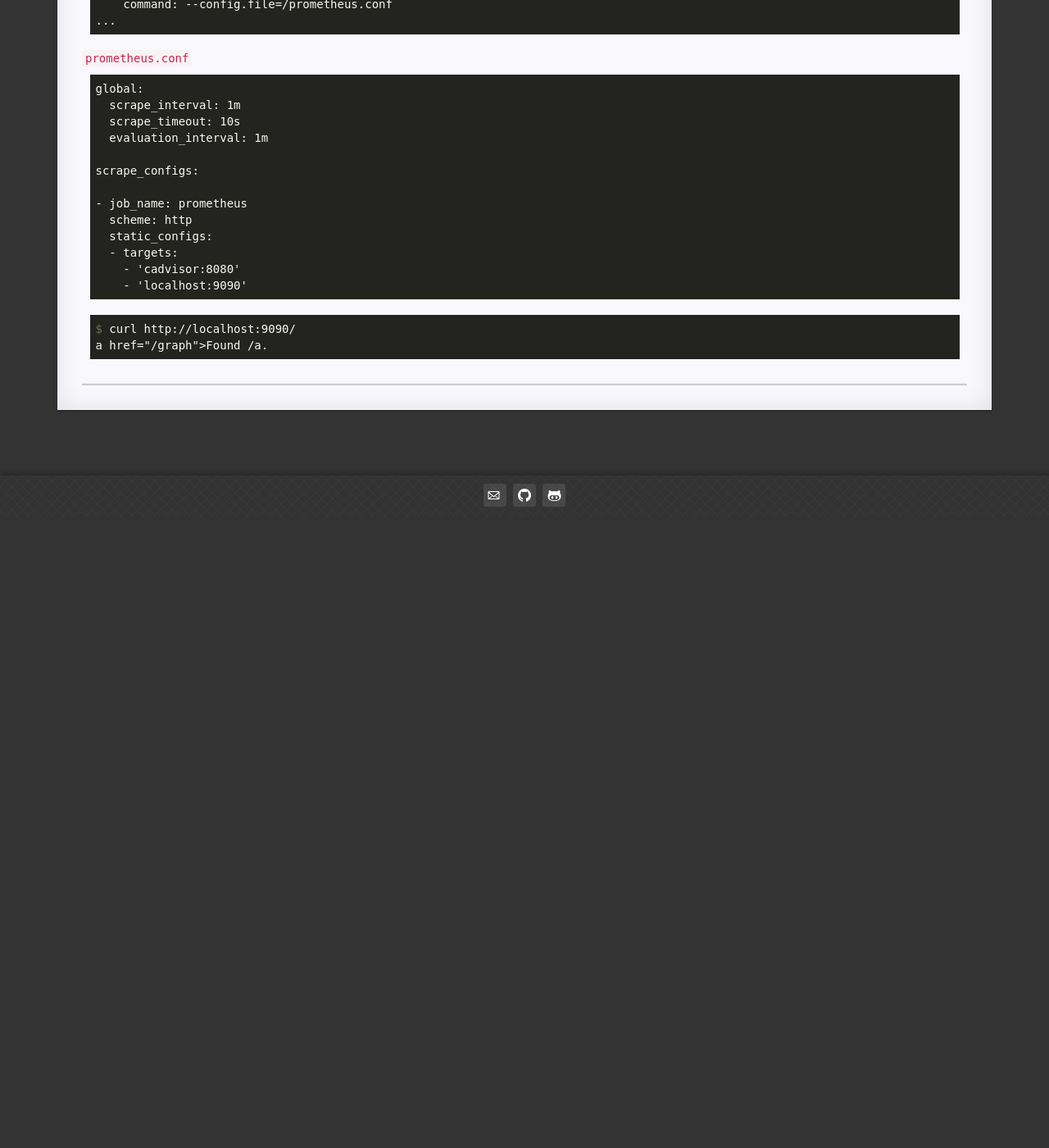
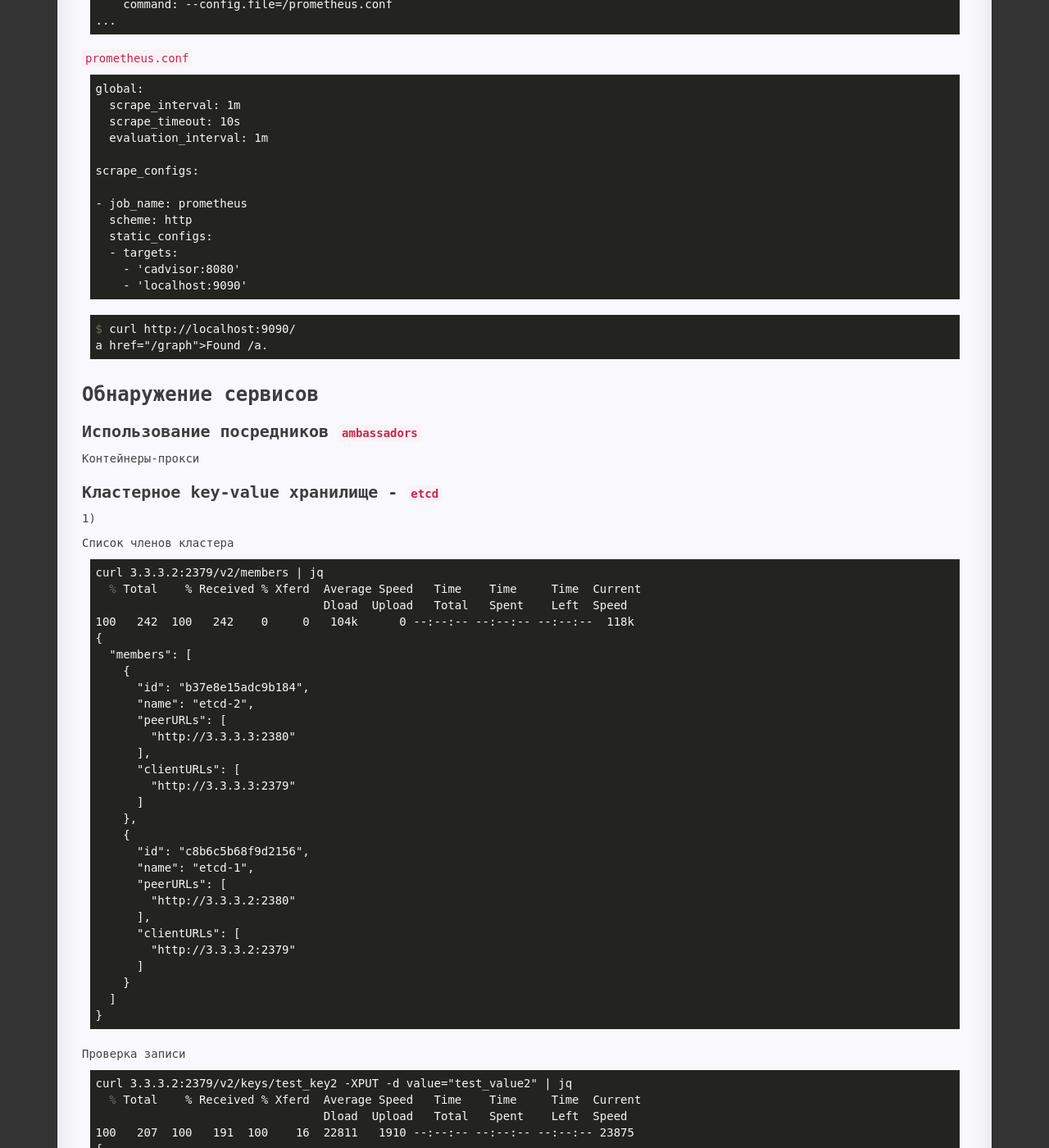
Before and after one commit to Avis20/avis20.github.io, a Jekyll site: the page built from _posts/2019-07-03-linux-dockerbook.md, in a window 1280 px wide and 1400 px high, scrolled down 10989 px. Shown: the whole window at 82% size. Built offline with Jekyll 4.4.1, drawn with Linux system fonts in a browser that asks for light colours; before the commit the page ends 11619 px from its top, so only the background shows below that; some of the changed text lies outside the part shown.

```diff
--- a/_posts/2019-07-03-linux-dockerbook.md
+++ b/_posts/2019-07-03-linux-dockerbook.md
@@ -612,3 +612,93 @@ scrape_configs:
 $ curl http://localhost:9090/
 a href="/graph">Found /a.
 </code></pre>
+
+
+# Обнаружение сервисов
+
+## Использование посредников `ambassadors`
+
+Контейнеры-прокси
+
+## Кластерное key-value хранилище - `etcd`
+
+1)
+
+
+Список членов кластера
+
+<pre><code class="shell">
+curl 3.3.3.2:2379/v2/members | jq
+  % Total    % Received % Xferd  Average Speed   Time    Time     Time  Current
+                                 Dload  Upload   Total   Spent    Left  Speed
+100   242  100   242    0     0   104k      0 --:--:-- --:--:-- --:--:--  118k
+{
+  "members": [
+    {
+      "id": "b37e8e15adc9b184",
+      "name": "etcd-2",
+      "peerURLs": [
+        "http://3.3.3.3:2380"
+      ],
+      "clientURLs": [
+        "http://3.3.3.3:2379"
+      ]
+    },
+    {
+      "id": "c8b6c5b68f9d2156",
+      "name": "etcd-1",
+      "peerURLs": [
+        "http://3.3.3.2:2380"
+      ],
+      "clientURLs": [
+        "http://3.3.3.2:2379"
+      ]
+    }
+  ]
+}
+</code></pre>
+
+Проверка записи
+<pre><code class="shell">
+curl 3.3.3.2:2379/v2/keys/test_key2 -XPUT -d value="test_value2" | jq
+  % Total    % Received % Xferd  Average Speed   Time    Time     Time  Current
+                                 Dload  Upload   Total   Spent    Left  Speed
+100   207  100   191  100    16  22811   1910 --:--:-- --:--:-- --:--:-- 23875
+{
+  "action": "set",
+  "node": {
+    "key": "/test_key",
+    "value": "test_value",
+    "modifiedIndex": 13,
+    "createdIndex": 13
+  },
+  "prevNode": {
+    "key": "/test_key",
+    "value": "test_value",
+    "modifiedIndex": 12,
+    "createdIndex": 12
+  }
+}
+</code></pre>
+
+Проверка получения
+<pre><code class="shell">
+curl 3.3.3.3:2379/v2/keys/test_key -XGET | jq
+  % Total    % Received % Xferd  Average Speed   Time    Time     Time  Current
+                                 Dload  Upload   Total   Spent    Left  Speed
+100   102  100   102    0     0  37582      0 --:--:-- --:--:-- --:--:-- 51000
+{
+  "action": "get",
+  "node": {
+    "key": "/test_key",
+    "value": "test_value",
+    "modifiedIndex": 13,
+    "createdIndex": 13
+  }
+}
+</code></pre>
+
+## SkyDNS
+
+Если вы успешно выполнили самый последний пример из предыдущего раздела, то у вас есть два сервера, работающих
+в кластере etcd: etcd-1 с IP-адресом $HOSTA и  etcd-2 с IP-адресом $HOSTB
```
